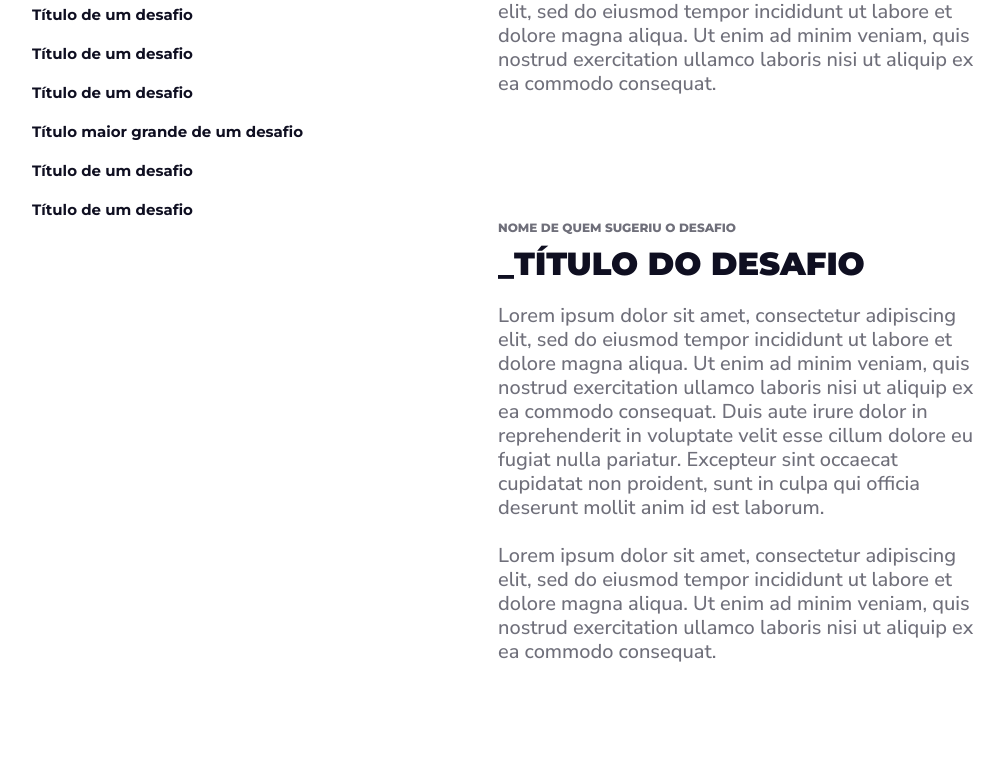
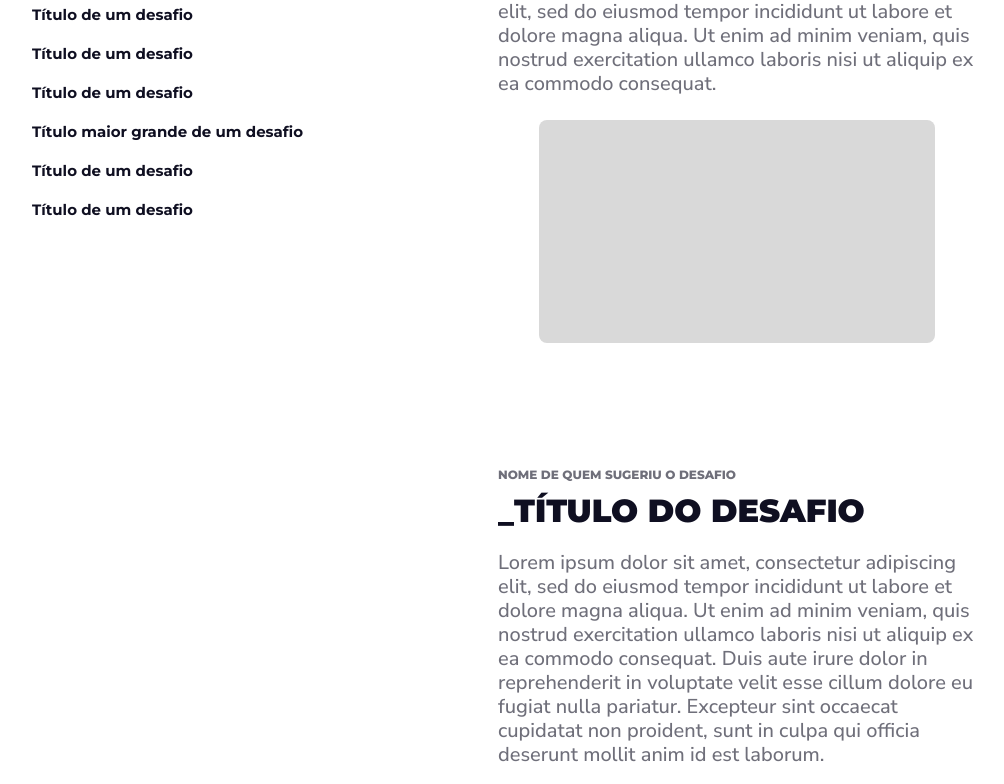
Before and after one commit to inc-coppe/hackaton-ia-2025-site, a React (Vite) app in the folder front/: page /desafios in a window 1280 px wide. Shown: the part 956-1740 px from the top of the page, without its empty margins (136-1140 px from the left). Built offline with nearby package versions, Linux system fonts and the light colour scheme; no server answers; a web font is replaced by a local one.

Commit message:
Feat: Adicionei o campo de imagem
Por enquanto está uma imagem única para todos os desafios, mas quando tivermos as imagens reais podemos alterar para cada um ter a sua.

```diff
--- a/front/src/pages/Desafios/index.tsx
+++ b/front/src/pages/Desafios/index.tsx
@@ -15,9 +15,12 @@ import {
   Title,
   Titulo_info,
   SubTitle,
+  ImagemWrapper,
 } from "./style";
 import { useEffect, useState, useRef } from "react";
 import { TitleBody } from "../Cronograma/style";
+
+import img_carregando from "../../assets/sem_imagem.png";
 
 const desafios_menu = [
   "Título de um desafio",
@@ -215,6 +218,10 @@ const Desafios = () => {
                 ) : (
                   <Paragraph>{info.descricao} </Paragraph>
                 )}
+
+                <ImagemWrapper>
+                  <img src={img_carregando} alt={`Image `} />
+                </ImagemWrapper>
               </ChallengesContainer>
             ))}
 
--- a/front/src/pages/Desafios/style.tsx
+++ b/front/src/pages/Desafios/style.tsx
@@ -212,3 +212,25 @@ export const Titulo_info = styled.div`
 
   gap: 0.5rem;
 `;
+
+export const ImagemWrapper = styled.div`
+  margin: 0 auto;
+
+  width: 83%;
+
+  img {
+    width: 100%;
+    height: auto;
+    object-fit: cover; /* Faz a imagem cobrir todo o espaço do card */
+    user-select: none; /* Não permite selecionar a imagem */
+    -webkit-user-drag: none; /* Impede o arrasto em navegadores Webkit */
+    -moz-user-drag: none; /* Impede o arrasto em navegadores Firefox */
+    user-drag: none; /* Impede o arrasto em navegadores mais modernos */
+    border-radius: 0.5rem;
+
+  }
+
+  @media (max-width: 28rem) {
+    width: 100%;
+  }
+`;
```
Also changed, not shown: front/src/assets/sem_imagem.png (added).
